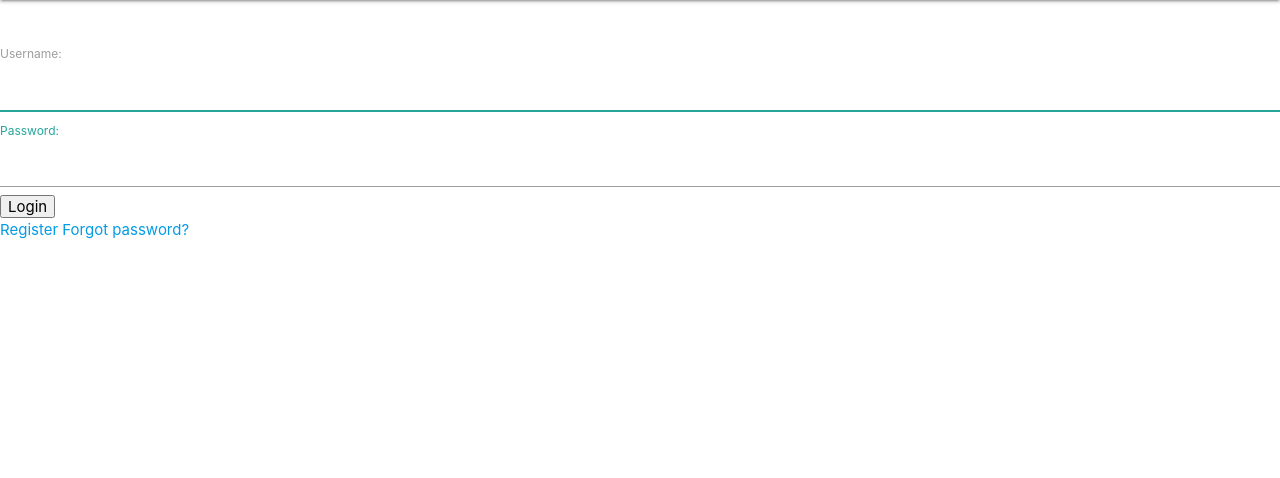
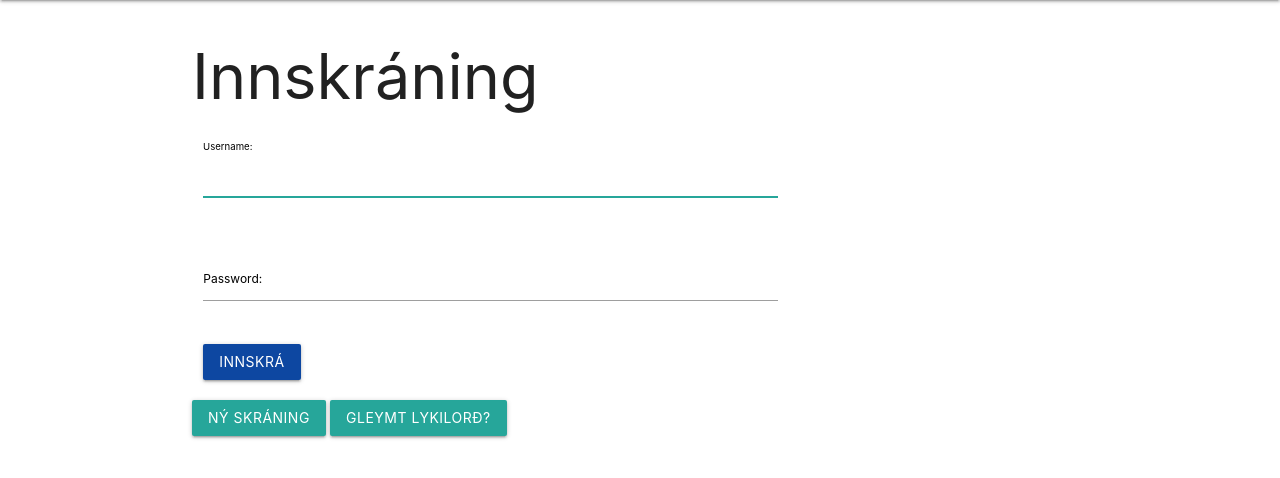
Before and after one commit to aronhr/Verklegt2, a Django app: page /login/ in a window 1280 px wide. Shown: the part 64-542 px from the top of the page. Run offline with Django 3.2, Linux system fonts and the light colour scheme.

Commit message:
style login and register

```diff
--- a/templates/login/index.html
+++ b/templates/login/index.html
@@ -1,13 +1,27 @@
 {% extends 'base.html' %}
 
+{% block content %}
+    <div class="container">
+        <div class="row">
+            <h1>Innskráning</h1>
+            <form class="col s12 m12 l8" method="POST">
+                {% csrf_token %}
+                {% for element in form %}
+                    <div class="row">
+                        <div class="input-field col s12">
+                            {{ element }}
+                            <label for="{{ element.id }}">{{ element.label_tag }}</label>
+                            {% if element.help_text %}
+                                <span class="helper-text" data-success="right">{{ element.help_text }}</span>
+                            {% endif %}
+                        </div>
+                    </div>
+                {% endfor %}
+                <button type="submit" class="btn blue darken-4">Innskrá</button>
 
-{% block content %}
-<h1>{{ login }}</h1>
-    <form method="post">
-    {% csrf_token %}
-    {{ form }}
-    <button type="submit">Login</button>
-    </form>
-    <a href="{% url 'register-index' %}">Register</a>
-    <a href="{% url 'forgot-index' %}">Forgot password?</a>
+            </form>
+        </div>
+        <a href="{% url 'register-index' %}"><button class="btn">Ný skráning</button></a>
+        <a href="{% url 'forgot-index' %}"><button class="btn">Gleymt lykilorð?</button></a>
+    </div>
 {% endblock %}
--- a/templates/login/register.html
+++ b/templates/login/register.html
@@ -4,7 +4,7 @@
     <div class="container">
         <div class="row">
             <h1>Register</h1>
-            <form class="col s12 m6 l6" method="POST">
+            <form class="col s12 m12 l8" method="POST">
                 {% csrf_token %}
                 {% for element in form %}
                     <div class="row">
@@ -17,9 +17,9 @@
                         </div>
                     </div>
                 {% endfor %}
-                <button type="submit" class="btn blue darken-4">Sign up</button>
+                <button type="submit" class="btn blue darken-4">Nýská</button>
             </form>
         </div>
-        <a href="{% url 'login-index' %}">login</a>
+        <a href="{% url 'login-index' %}"><button class="btn">Núþegar með aðgang?</button></a>
     </div>
 {% endblock %}
```
